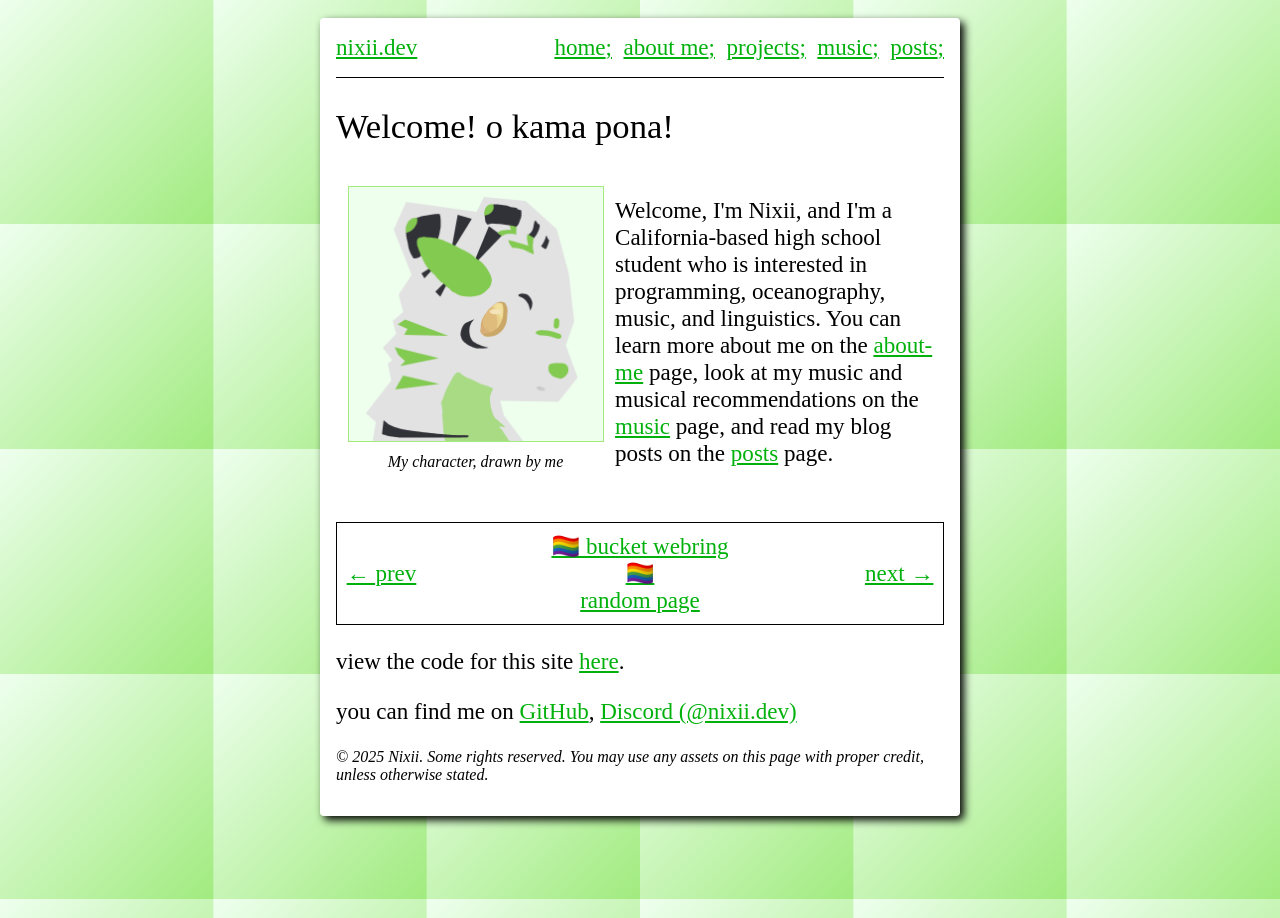
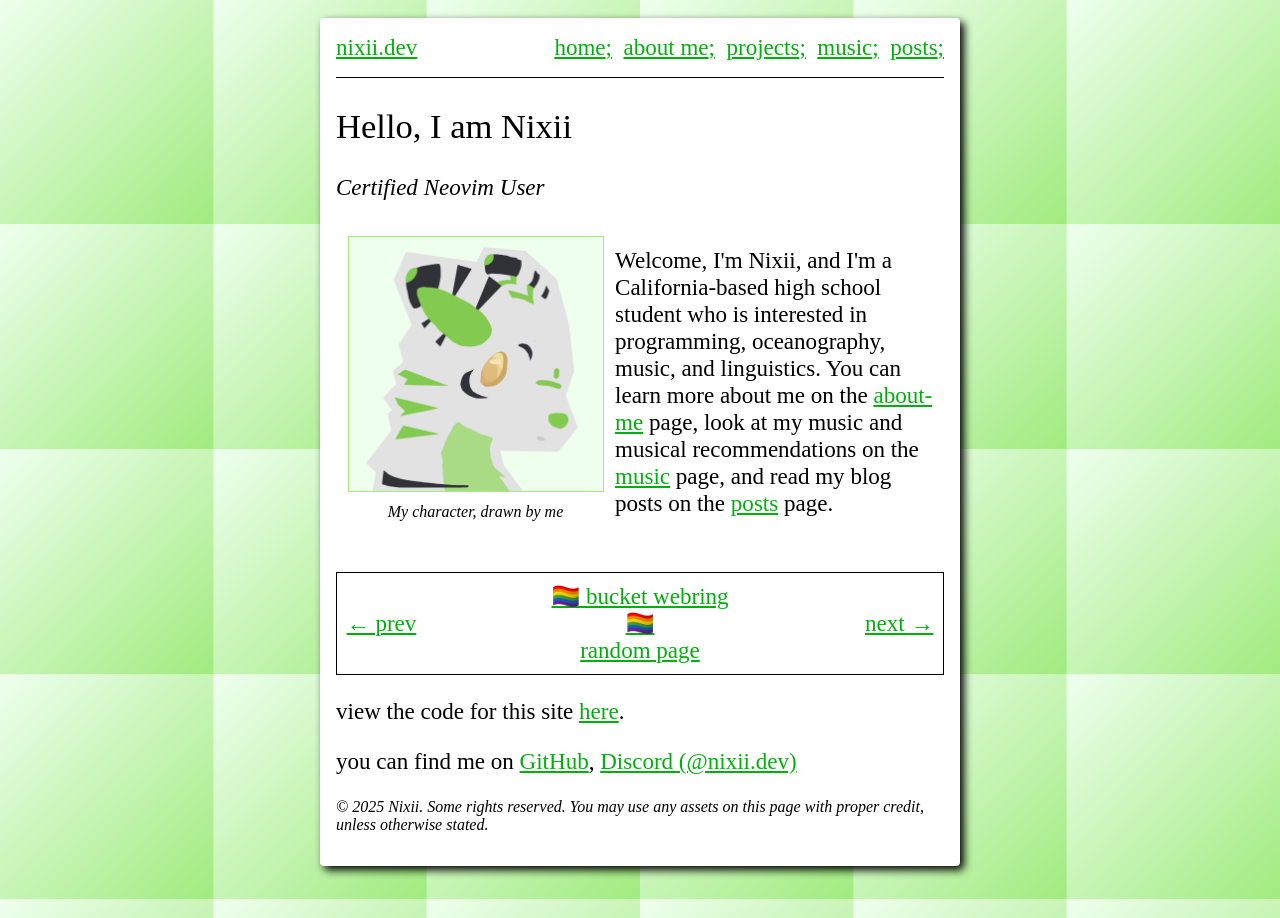
Before and after one commit to nixii/nixii.github.io, a Jekyll site: the page built from index.html, in a window 1280 px wide. Built offline with Jekyll 4.4.1, drawn with Linux system fonts in a browser that asks for light colours.

Commit message:
Updated main page

```diff
--- a/index.html
+++ b/index.html
@@ -3,7 +3,8 @@ layout: default
 title: home
 permalink: /
 ---
-<h2>Welcome! o kama pona!</h2>
+<h2>Hello, I am Nixii</h2>
+<p class="italic">Certified Neovim User</p>
 <div class="flexbox flexbox-with-img">
 	<div class="flexbox flex-col" style="width: fit-content;">
 		<img src="/assets/img/my_oc.png" alt="My OC." style="width: 100%; max-width: 256px; max-height: 256px; background-color: var(--off-white);" class="border-1px-greenish small-margin">
```
